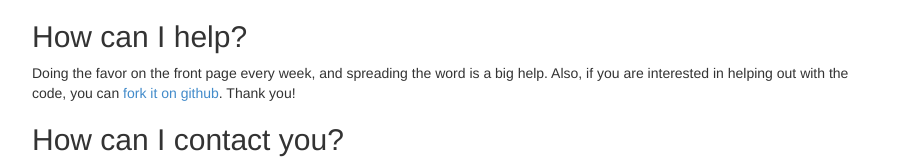
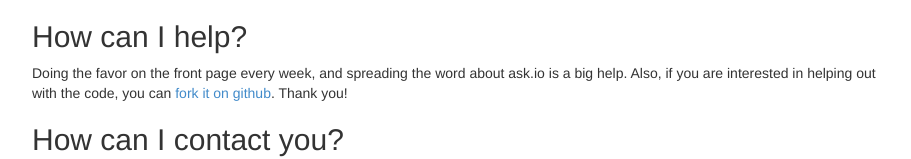
Before and after one commit to andykingking/ask.io, a plain HTML site: page faq.html in a window 1280 px wide. Shown: the part 1079-1238 px from the top of the page, without its empty margins (183-1094 px from the left). Drawn offline with Linux system fonts and the light colour scheme.

Commit message:
add github link to FAQ

```diff
--- a/faq.html
+++ b/faq.html
@@ -75,7 +75,7 @@
 			never sell your email address.</p>
 
 			<h2>How can I help?</h2>
-			<p>Doing the favor on the front page every week, and spreading the word is a big help.  Also, if you are interested in helping out
+			<p>Doing the favor on the front page every week, and spreading the word about ask.io is a big help.  Also, if you are interested in helping out
 			with the code, you can <a href="https://github.com/humbly">fork it on github</a>.  Thank you!</p>
 
 			<h2>How can I contact you?</h2>
```
